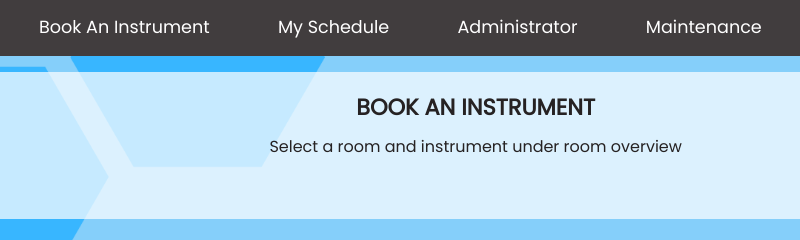
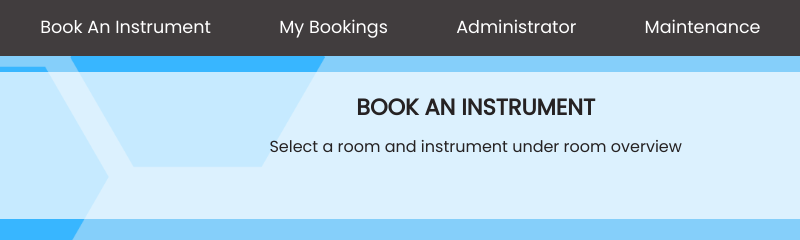
Before and after one commit to slaide/ims_flounder, a plain HTML site: page html/overview.html in a window 1280 px wide. Shown: the top 240 px of the page, 267-1067 px from the left. Drawn offline with nearby package versions, Linux system fonts and the light colour scheme.

Commit message:
changes my schedule to my bookings

```diff
--- a/html/overview.html
+++ b/html/overview.html
@@ -16,7 +16,7 @@
          <img src="./favicon.ico" width="256" height="256">
          <ul id="menu_list">
             <a href="#"><li>Book an instrument</li></a>
-            <a href="./my_schedule.html"><li>My Schedule</li></a>
+            <a href="./my_schedule.html"><li>My Bookings</li></a>
             <a href="./ADMIN_DEMO_2.html"><li>Administrator</li></a>
             <a href="./maintenance.html"><li>Maintenance</li></a>
          </ul>
```
